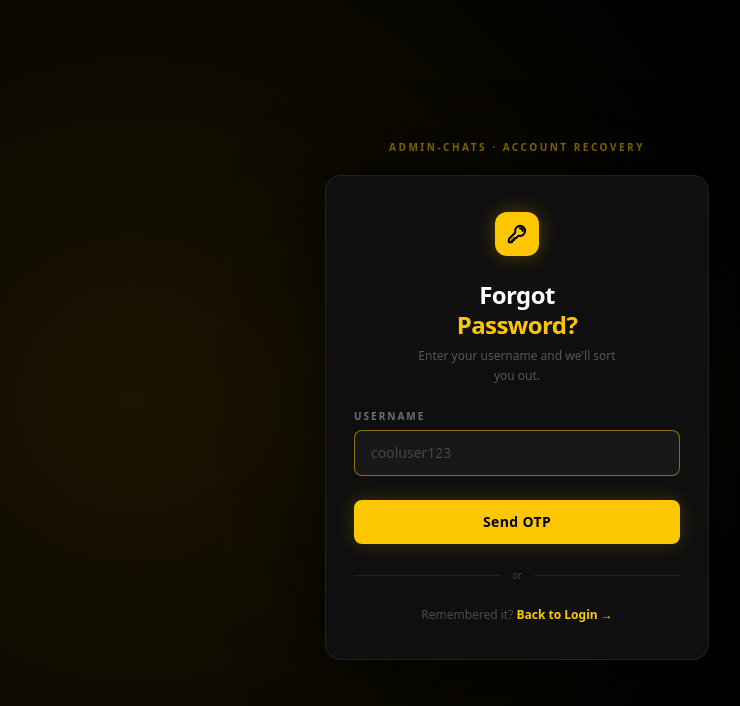
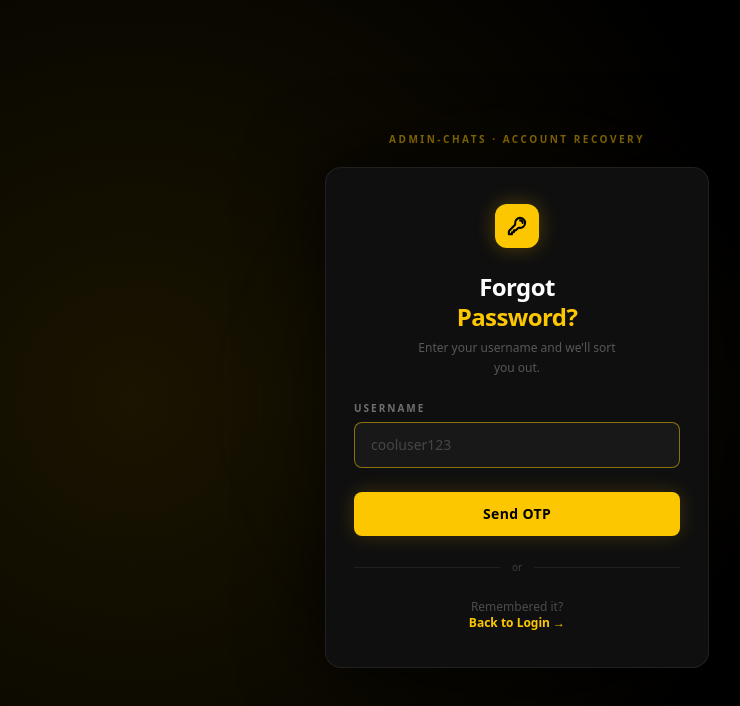
Before and after one commit to AD1TYA-A1/Pingly, a Next.js app: page /resetPassword in a window 1280 px wide. Shown: the top 706 px of the page, without its empty margins (123-863 px from the left). Built offline with nearby package versions, Linux system fonts and the light colour scheme.

Commit message:
Fixed Double Tapping for buttons by adding Flags

```diff
--- a/app/logIn/page.js
+++ b/app/logIn/page.js
@@ -14,6 +14,7 @@ export default function SignUp() {
   const [loggingIn, setLoggingIn] = useState(false)
   const [resetPassword, setResetPassword] = useState(true)
   const [resetPasswordFlag, setResetPasswordFlag] = useState(false)
+  const [routerToSignUp, setRouterToSignUp] = useState(false)
 
   const handleChange = (e) => setForm({ ...form, [e.target.name]: e.target.value });
   //Contains BG effect
@@ -250,12 +251,19 @@ export default function SignUp() {
 
             <p className="text-center text-xs text-white/30 flex justify-center items-center gap-2">
               New to the Arsenal? {" "}
-              <span
-                onClick={() => router.push("/signUp")}
-                className="text-amber-400 cursor-pointer hover:text-amber-300 transition-colors font-medium"
+              <button
+                disabled={routerToSignUp}
+                onClick={() => {
+                  setRouterToSignUp(true)
+                  router.push("/signUp")
+                }}
+                className="
+                 disabled:opacity-65
+                 disabled:text-amber-500
+                text-amber-400 cursor-pointer hover:text-amber-300 transition-colors font-medium"
               >
                 Sign Up →
-              </span>
+              </button>
             </p>
           </div>
         </div>
--- a/app/resetPassword/page.js
+++ b/app/resetPassword/page.js
@@ -18,7 +18,7 @@ export default function ResetPassword() {
     const [newPassword, setNewPassword] = useState("")
     const [confirmPassword, setConfirmPassword] = useState("")
     const [handlingResetPassword, setHandlingResetPassword] = useState(false)
-
+    const [routeToLogInFlag, setRouteToLogInFlag] = useState(false)
 
 
     const handleSendOtp = () => {
@@ -345,11 +345,19 @@ export default function ResetPassword() {
                                 </div>
 
                                 {/* Back link */}
-                                <p className="text-white/25 text-xs">
+                                <p className="text-white/25 text-xs flex items-center justify-center flex-col">
                                     Remembered it?{" "}
-                                    <Link href="/logIn" className="text-yellow-400 font-bold hover:text-yellow-300 transition-colors">
+                                    <button
+                                        disabled={routeToLogInFlag}
+                                        onClick={() => {
+                                            setRouteToLogInFlag(true)
+                                            router.push("/logIn")
+                                        }} className="
+                                        cursor-pointer
+                                         disabled:opacity-60
+text-yellow-400 font-bold hover:text-yellow-300 transition-colors">
                                         Back to Login →
-                                    </Link>
+                                    </button>
                                 </p>
                             </>
                         ) : (
```
